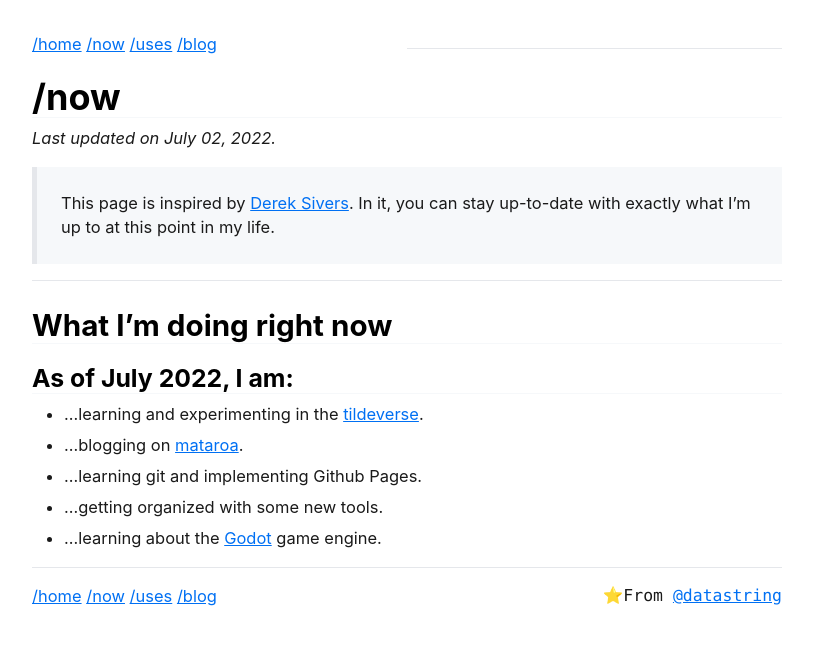
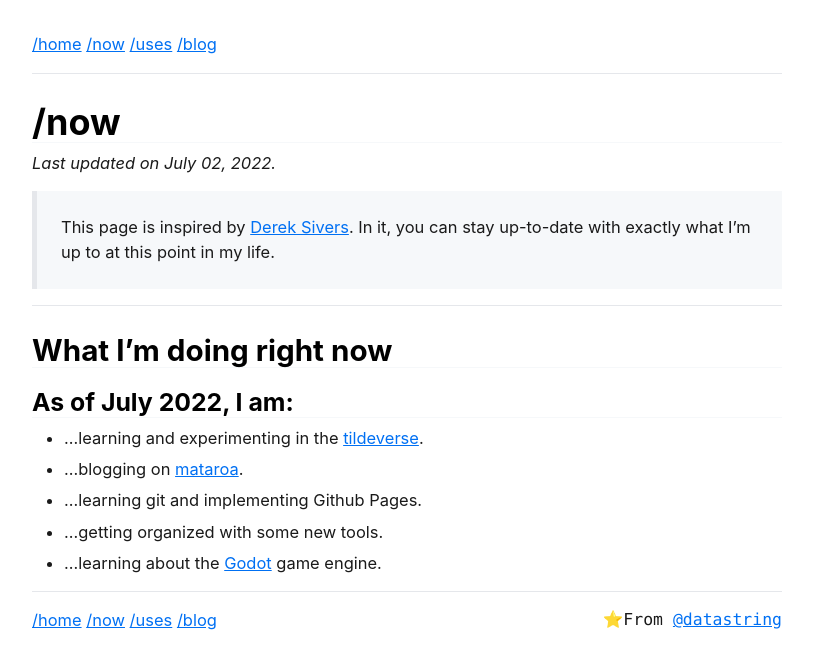
Before and after one commit to datastring/datastring.github.io, a Jekyll site: the page built from now.md, in a window 1280 px wide. Shown: the top 669 px of the page, without its empty margins (233-1046 px from the left). Built offline with Jekyll 4.4.1, drawn with Linux system fonts in a browser that asks for light colours.

Commit message:
nav issues

```diff
--- a/_data/navigation.yml
+++ b/_data/navigation.yml
@@ -1,8 +1,8 @@
 - name: /home
   link: /
 - name: /now
-  link: /now
+  link: https://purplewastaken.com/now
 - name: /uses
-  link: /uses
+  link: https://purplewastaken.com/uses
 - name: /blog
   link: https://blog.purplewastaken.com
--- a/_layouts/default.html
+++ b/_layouts/default.html
@@ -4,8 +4,8 @@
     <meta charset="utf-8">
     <title>{{ page.title }}</title>
     <link rel="stylesheet" href="/css/style.css">
-<meta name="viewport" content="width=device-width, initial-scale=1.0">
-	  <nav style="float: left; width: 50%;">
+	<meta name="viewport" content="width=device-width, initial-scale=0.8">
+	  <nav>
         {% for item in site.data.navigation %}
           <a href="{{ item.link }}" {% if page.url == item.link %}style="color: #7928CA;"{% endif %}>{{ item.name }}</a>
         {% endfor %}
```
